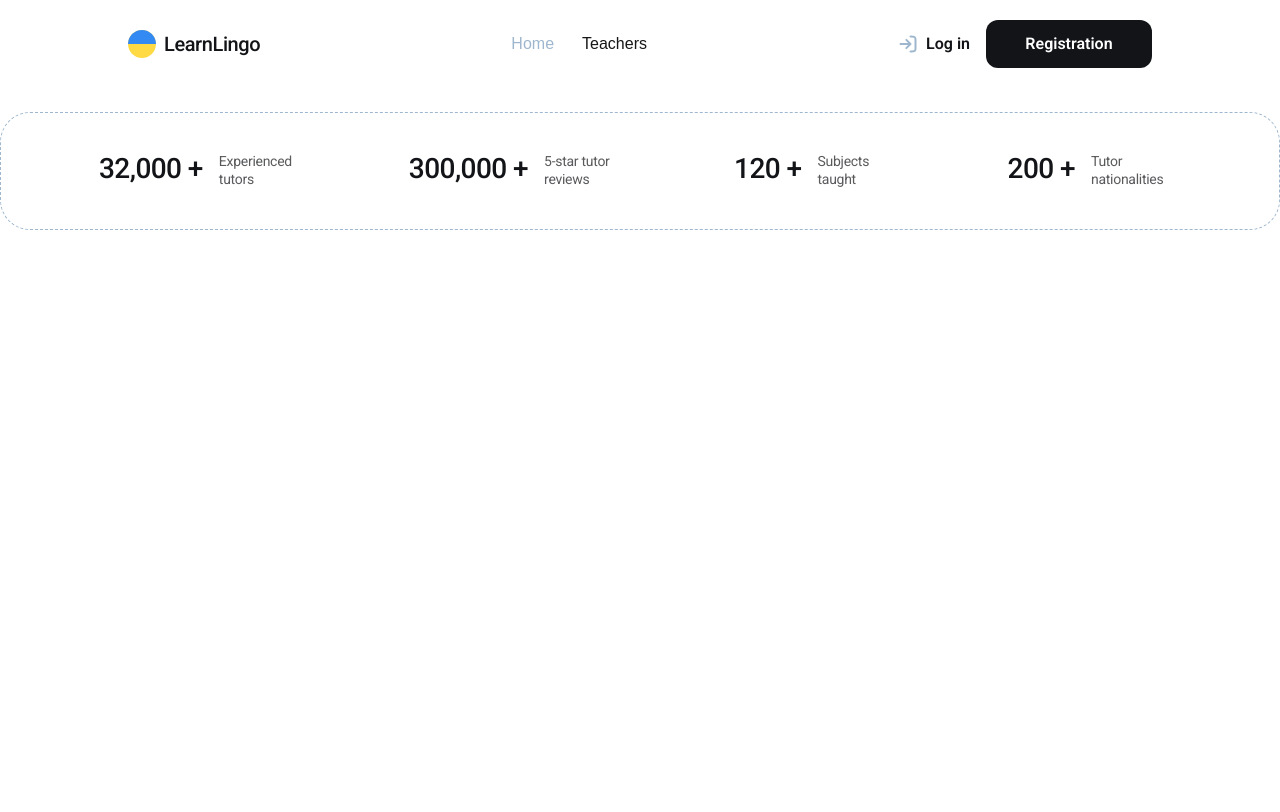
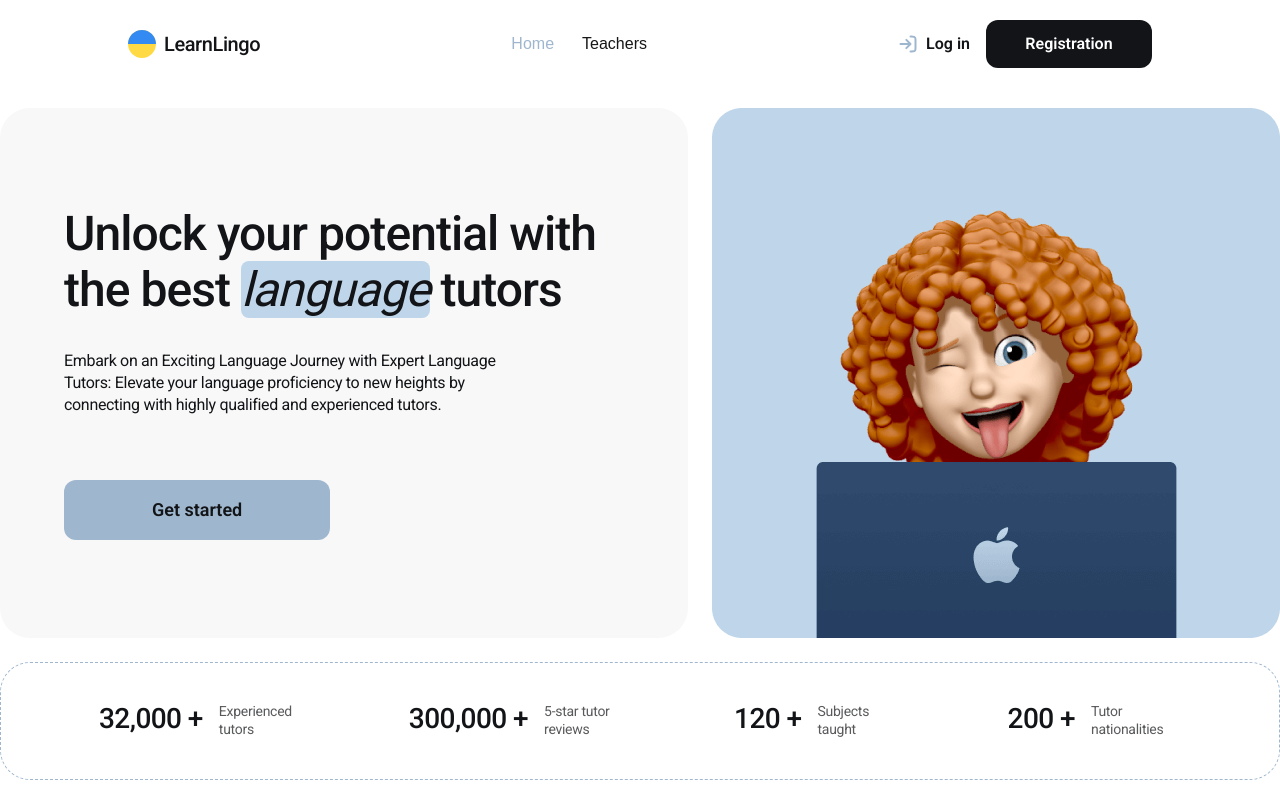
Before and after one commit to artem-pobehailo/LearnLingo, a Next.js app in the folder lingo/: page / in a window 1280 px wide. Built offline with nearby package versions, Linux system fonts and the light colour scheme.

Commit message:
hero did

```diff
--- a/lingo/app/page.tsx
+++ b/lingo/app/page.tsx
@@ -1,10 +1,13 @@
 import Image from 'next/image';
 import styles from './page.module.css';
+import Hero from '@/components/Hero/Hero';
 
 export default function Home() {
   return (
     <div>
-      <main></main>
+      <main>
+        <Hero />
+      </main>
     </div>
   );
 }
--- /dev/null
+++ b/lingo/components/Hero/Hero.module.css
@@ -0,0 +1,75 @@
+.heroSection {
+  display: flex;
+  justify-content: center;
+  gap: 24px;
+  max-width: 1440px;
+  margin: 20px auto 0 auto;
+  align-items: center;
+}
+.hero {
+  width: 100%;
+  max-width: 720px;
+  border-radius: 30px;
+  background: #f8f8f8;
+  padding: 98px 64px;
+}
+.heroTitel {
+  max-width: 548px;
+  font-family: 'Roboto', sans-serif;
+  font-weight: 500;
+  font-size: 48px;
+
+  line-height: 1.16667;
+  letter-spacing: -0.02em;
+  color: #121417;
+  margin-bottom: 32px;
+}
+
+.heroTitelSpan {
+  font-style: italic;
+  font-weight: 400;
+  background: #bfd6ea;
+  border-radius: 8px;
+}
+
+.heroText {
+  max-width: 435px;
+  font-family: 'Roboto', sans-serif;
+  font-weight: 400;
+  font-size: 16px;
+
+  line-height: 1.375;
+  letter-spacing: -0.02em;
+  color: #121417;
+  margin-bottom: 64px;
+}
+.heroButton {
+  display: inline-block;
+  border-radius: 12px;
+  padding: 16px 88px;
+
+  background: #9fb7ce;
+  font-family: 'Roboto', sans-serif;
+  font-weight: 700;
+  font-size: 18px;
+
+  line-height: 1.55556;
+  color: #121417;
+  transition: background-color 0.2s ease;
+}
+
+.heroButton:hover,
+.heroButton:focus-visible {
+  background: rgba(159, 183, 206, 0.2);
+}
+
+.heroImage {
+  width: 100%;
+  max-width: 568px;
+  aspect-ratio: 568 / 530;
+
+  background-image: url('/block.png');
+  background-repeat: no-repeat;
+  background-position: center;
+  background-size: cover;
+}
--- /dev/null
+++ b/lingo/components/Hero/Hero.tsx
@@ -0,0 +1,24 @@
+import Link from 'next/link';
+import css from './Hero.module.css';
+
+export default function Hero() {
+  return (
+    <section className={css.heroSection}>
+      <div className={css.hero}>
+        <h1 className={css.heroTitel}>
+          Unlock your potential with the best{' '}
+          <span className={css.heroTitelSpan}>language</span> tutors
+        </h1>
+        <p className={css.heroText}>
+          Embark on an Exciting Language Journey with Expert Language Tutors:
+          Elevate your language proficiency to new heights by connecting with
+          highly qualified and experienced tutors.
+        </p>
+        <Link href="/teachers" className={css.heroButton}>
+          Get started
+        </Link>
+      </div>
+      <div className={css.heroImage} aria-hidden="true"></div>
+    </section>
+  );
+}
```
Also changed, not shown: lingo/public/block.png (added).
